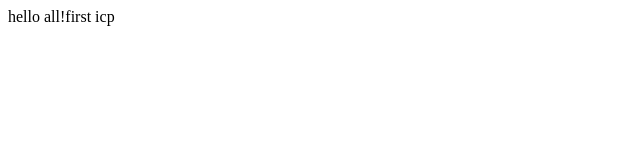
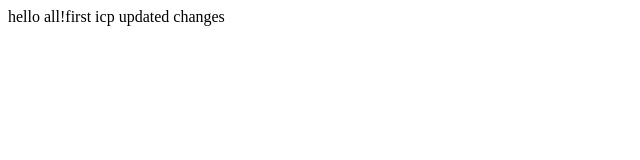
Before and after one commit to Anjani-Racherla-22/first_icp, a plain HTML site: page src/index.html in a window 1280 px wide. Shown: the whole page, without its empty margins (0-640 px from the left). Drawn offline with Linux system fonts and the light colour scheme.

Commit message:
Updated changes

```diff
--- a/src/index.html
+++ b/src/index.html
@@ -6,5 +6,6 @@
 </head>
 <body>
 hello all!first icp
+updated changes
 </body>
 </html>
```
